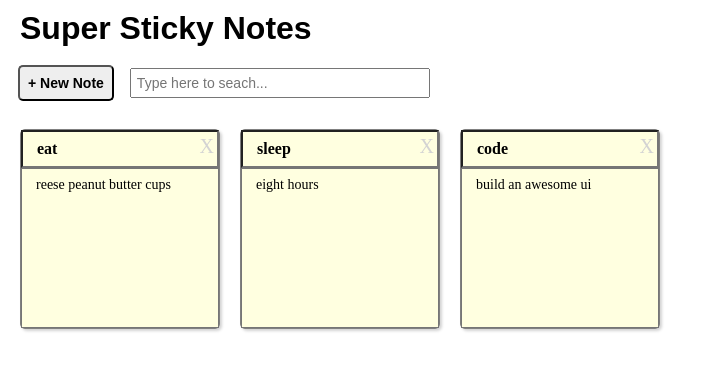
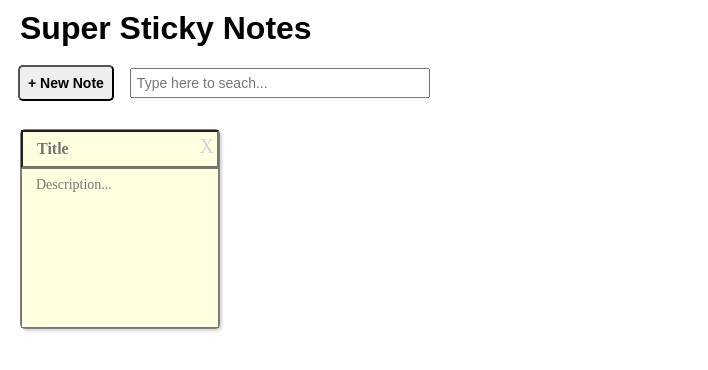
Before and after one commit to Mr-Luka/sticky-notes, a React (Create React App) app: page / in a window 1280 px wide. Shown: the top 370 px of the page, without its empty margins (0-708 px from the left). Built offline with nearby package versions, Linux system fonts and the light colour scheme.

Commit message:
change the state into a base note, and added addNote onto the Header component in the App render

```diff
--- a/src/App.js
+++ b/src/App.js
@@ -7,24 +7,12 @@ import "./index.css";
 class App extends Component {
     state = {
         notes: [
-            {
-        id: 0,
-        title: "eat",
-        description: "reese peanut butter cups",
-        doesMatchSearch: true
-      },
-      {
-        id: 1,
-        title: "sleep",
-        description: "eight hours",
-        doesMatchSearch: true
-      },
-      {
-        id: 2,
-        title: "code",
-        description: "build an awesome ui",
-        doesMatchSearch: true
-      }
+        {
+            id: Date.now(),
+            title: "",
+            description: "",
+            doesMatchSearch: true,
+        }
      ],
      searchText: "",
     }
@@ -41,7 +29,7 @@ class App extends Component {
     render () {
         return(
         <div>
-            <Header searchText={this.state.searchText}/>
+            <Header searchText={this.state.searchText} addNote={this.addNote}/>
             <NotesList notes={this.state.notes}/>
         </div>
         )
```
